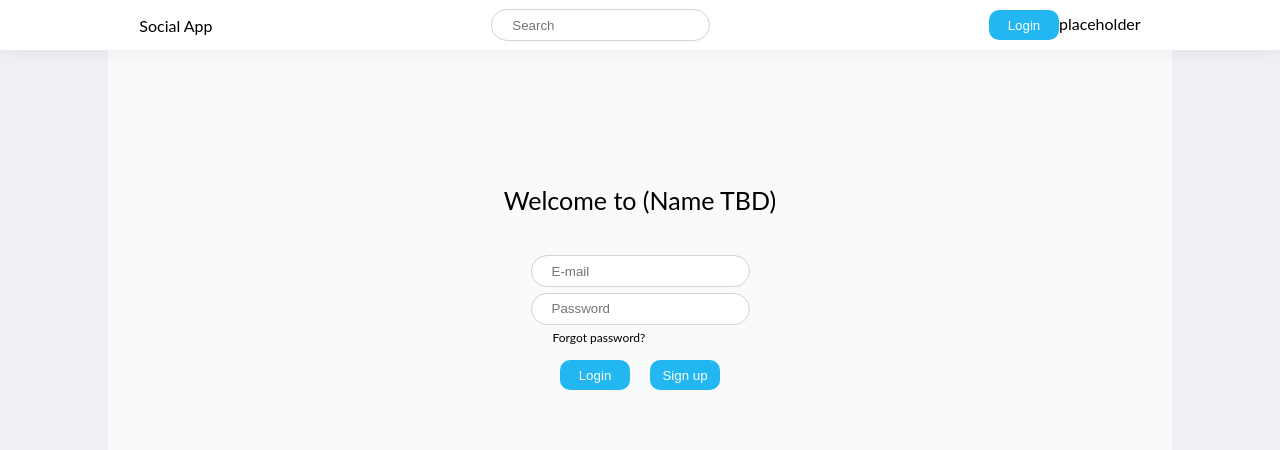
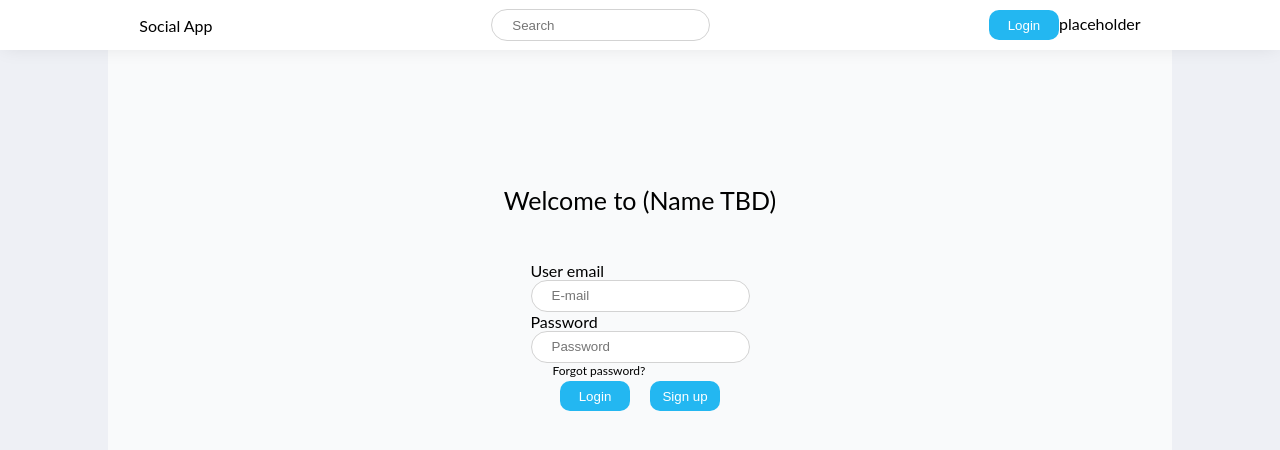
Before and after one commit to pietromastropietro/social-app, a React (Create React App) app: page /login in a window 1280 px wide. Shown: the top 450 px of the page. Built offline with nearby package versions, Linux system fonts and the light colour scheme.

Commit message:
edit input form

```diff
--- a/src/App.jsx
+++ b/src/App.jsx
@@ -3,32 +3,9 @@ import Home from './components/homePage/Home';
 import { BrowserRouter as Router, Switch, Route, Link } from "react-router-dom";
 import Profile from './components/profilePage/Profile';
 import Header from './components/Header';
-import styled, { createGlobalStyle } from 'styled-components';
+import styled from 'styled-components';
 import Login from './components/loginPage/Login';
-
-const GlobalStyle = createGlobalStyle`
-    body {
-        font-family: 'Lato', sans-serif;
-        /* display: flex;
-        justify-content: center; */
-        background-color: #eef0f5;
-        margin: 0;
-        padding: 0;
-        border: 0;
-    }
-    #root {
-        /* background-color: #f9fafb;
-        width: 80%;
-        padding: 0 20px; */
-        display: flex;
-        flex-direction: column;
-    }
-    p {
-        margin: 0;
-        padding: 0;
-        border: 0;
-    }
-`;
+import GlobalStyle from './GlobalStyle';
 
 const MainContainer = styled.div`
     align-self: center;
@@ -37,7 +14,7 @@ const MainContainer = styled.div`
     padding: 15px 20px;
 `
 
-function App() {
+const App = () => {
     return (
         <>
         <GlobalStyle />
--- a/src/GlobalStyle.jsx
+++ b/src/GlobalStyle.jsx
@@ -0,0 +1,24 @@
+import { createGlobalStyle } from 'styled-components';
+
+const GlobalStyle = createGlobalStyle`
+    body {
+        font-family: 'Lato', sans-serif;
+        background-color: #eef0f5;
+        margin: 0;
+        padding: 0;
+        border: 0;
+    }
+    #root {
+        display: flex;
+        flex-direction: column;
+    }
+    p {
+        margin: 0;
+        padding: 0;
+        border: 0;
+    }
+    fieldset {
+        border: none;
+    }
+`
+export default GlobalStyle
--- a/src/components/Input.jsx
+++ b/src/components/Input.jsx
@@ -10,11 +10,12 @@ const StyledInput = styled.input`
     border-radius: 20px;
 `;
 
-const Input = ({ type, placeholder }) => {
+const Input = ({ type, placeholder, id }) => {
     return (
         <StyledInput
             type={type}
             placeholder={placeholder}
+            id={id}
         />
     )
 }
--- a/src/components/loginPage/login.jsx
+++ b/src/components/loginPage/login.jsx
@@ -21,7 +21,7 @@ const LogoContainer = styled.div`
     }
 `
 
-const InputContainer = styled.div`
+const InputFieldset = styled.fieldset`
     display: flex;
     flex-direction: column;
     justify-content: space-between;
@@ -33,11 +33,19 @@ const InputContainer = styled.div`
     }
 `
 
-const ButtonContainer = styled.div`
+const ButtonFieldset = styled.fieldset`
     width: 160px;
     display: flex;
     justify-content: space-between;
+`
 
+const Label = styled.label`
+    /* display: flex; */
+`
+const Form = styled.form`
+    display: flex;
+    flex-direction: column;
+    align-items: center;
 `
 
 const Login = () => {
@@ -46,18 +54,26 @@ const Login = () => {
             <LogoContainer>
                 <p>Welcome to (Name TBD)</p>
             </LogoContainer>
-            <InputContainer>
-                <Input type={"email"} placeholder={"E-mail"} />
-                <Input type={"text"} placeholder={"Password"} />
-                <p>Forgot password?</p>
-            </InputContainer>
 
-            <ButtonContainer>
-                <Link to="/">
-                    <Button text={'Login'} />
-                </Link>
-                <Button text={'Sign up'} />
-            </ButtonContainer>
+            <Form action="">
+                <InputFieldset>
+                    <Label htmlFor="email">User email</Label>
+                    <Input type={"email"} placeholder={"E-mail"} id={"email"} />
+
+                    <Label htmlFor="password">Password</Label>
+                    <Input type={"password"} placeholder={"Password"} id="password" />
+
+                    <p>Forgot password?</p>
+                </InputFieldset>
+
+                <ButtonFieldset>
+                    <Link to="/">
+                        <Button text={'Login'} />
+                    </Link>
+                    <Button text={'Sign up'} />
+                </ButtonFieldset>
+            </Form>
+
 
         </StyledLogin>
     )
```
